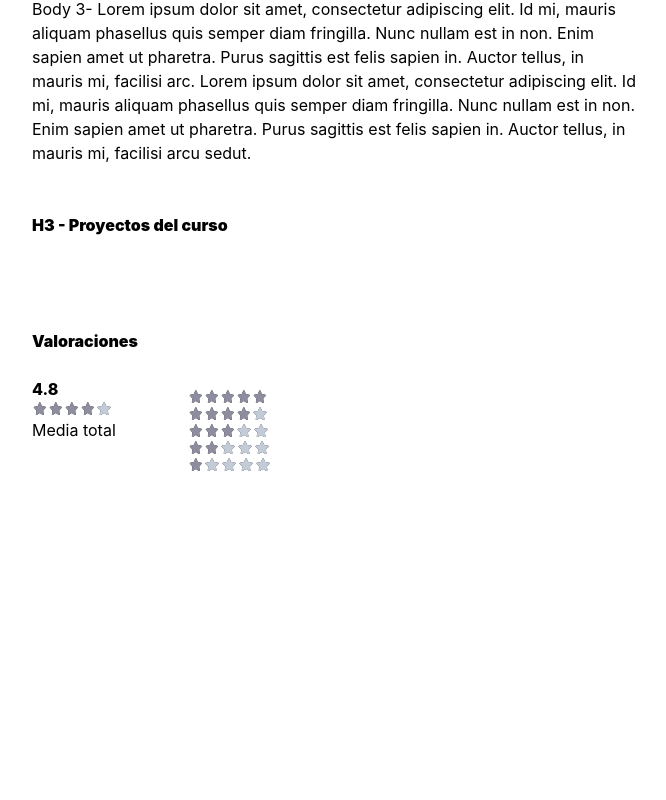
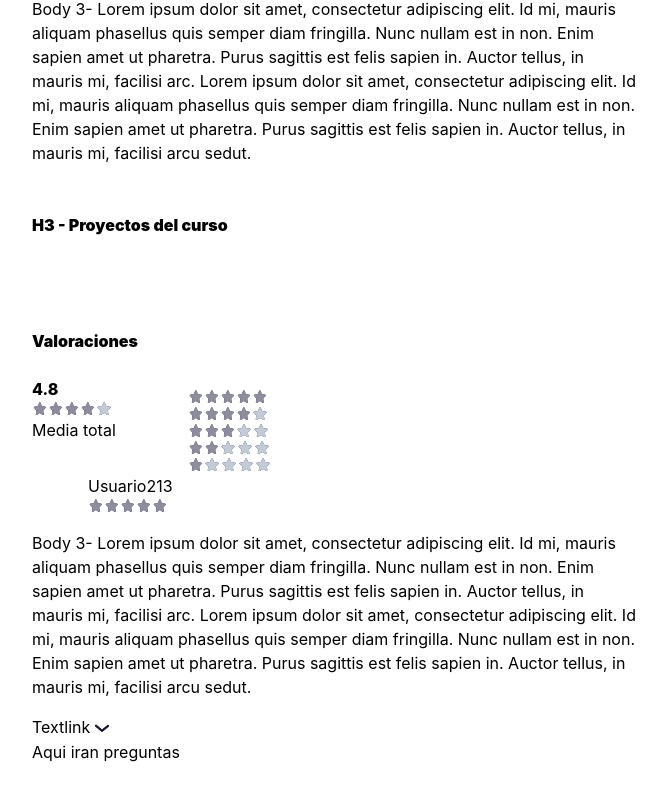
Before and after one commit to javier-eche/crehanafront, a React (Create React App) app: page /details/1 in a window 1280 px wide. Shown: the part 974-1774 px from the top of the page, without its empty margins (4-670 px from the left). Before the commit the page ends 1562 px from the top, so only its background shows below. Built offline with nearby package versions, Linux system fonts and the light colour scheme.

Commit message:
Implemented qestions, testimonial and ratings components into Details page

```diff
--- /dev/null
+++ b/src/components/UI/HeaderDark.tsx
@@ -0,0 +1,13 @@
+import React from 'react';
+import urlIconWorld from './../../assets/images/globe-2.svg';
+
+const HeaderDark = () => {
+  return (
+    <div className="h-72px flex justify-center items-center bg-dark gap-2">
+      <img src={urlIconWorld} alt=""/>
+      <h3 className="text-xl text-white font-black">Crashcourse</h3>
+    </div>
+  );
+}
+
+export default HeaderDark;
--- /dev/null
+++ b/src/components/UI/Questions.tsx
@@ -0,0 +1,11 @@
+import React from 'react';
+
+const Questions = () => {
+  return (
+    <div>
+      <h3>Aqui iran preguntas</h3>
+    </div>
+  );
+}
+
+export default Questions;
--- a/src/components/UI/Ratings.tsx
+++ b/src/components/UI/Ratings.tsx
@@ -1,6 +1,8 @@
 import React from 'react';
 import LevelStarts from './LevelStarts';
 import ProgressBar from './ProgressBar';
+import Questions from './Questions';
+import Testimonial from './Testimonial';
 
 const Ratings = () =>{
   return (
@@ -29,6 +31,8 @@ const Ratings = () =>{
           <LevelStarts nOn={1} nOff={4} />
         </div>
       </div>
+      <Testimonial />
+      <Questions />
     </div>
   );
 }
--- /dev/null
+++ b/src/components/UI/Testimonial.tsx
@@ -0,0 +1,24 @@
+import React from 'react';
+import LevelStarts from './LevelStarts';
+import urlIconArrow from './../../assets/images/arrow-ios-down.svg';
+
+const Testimonial= () =>{
+  return (
+    <div className="mt-33">
+      <div className="flex gap-4">
+        <div className="w-10 h-10 color-gray rounded-lg"></div>
+        <div>
+          <p>Usuario213</p>
+          <LevelStarts nOn={5} nOff={0} />
+        </div>
+      </div>
+      <p className="text-base leading-6 mt-4">Body 3- Lorem ipsum dolor sit amet, consectetur adipiscing elit. Id mi, mauris aliquam phasellus quis semper diam fringilla. Nunc nullam est in non. Enim sapien amet ut pharetra. Purus sagittis est felis sapien in. Auctor tellus, in mauris mi, facilisi arc. Lorem ipsum dolor sit amet, consectetur adipiscing elit. Id mi, mauris aliquam phasellus quis semper diam fringilla. Nunc nullam est in non. Enim sapien amet ut pharetra. Purus sagittis est felis sapien in. Auctor tellus, in mauris mi, facilisi arcu sedut.</p>
+      <div className="flex mt-4">
+        <p>Textlink</p>
+        <img src={urlIconArrow} alt=""/>
+      </div>
+    </div>
+  );
+}
+
+export default Testimonial;
```
